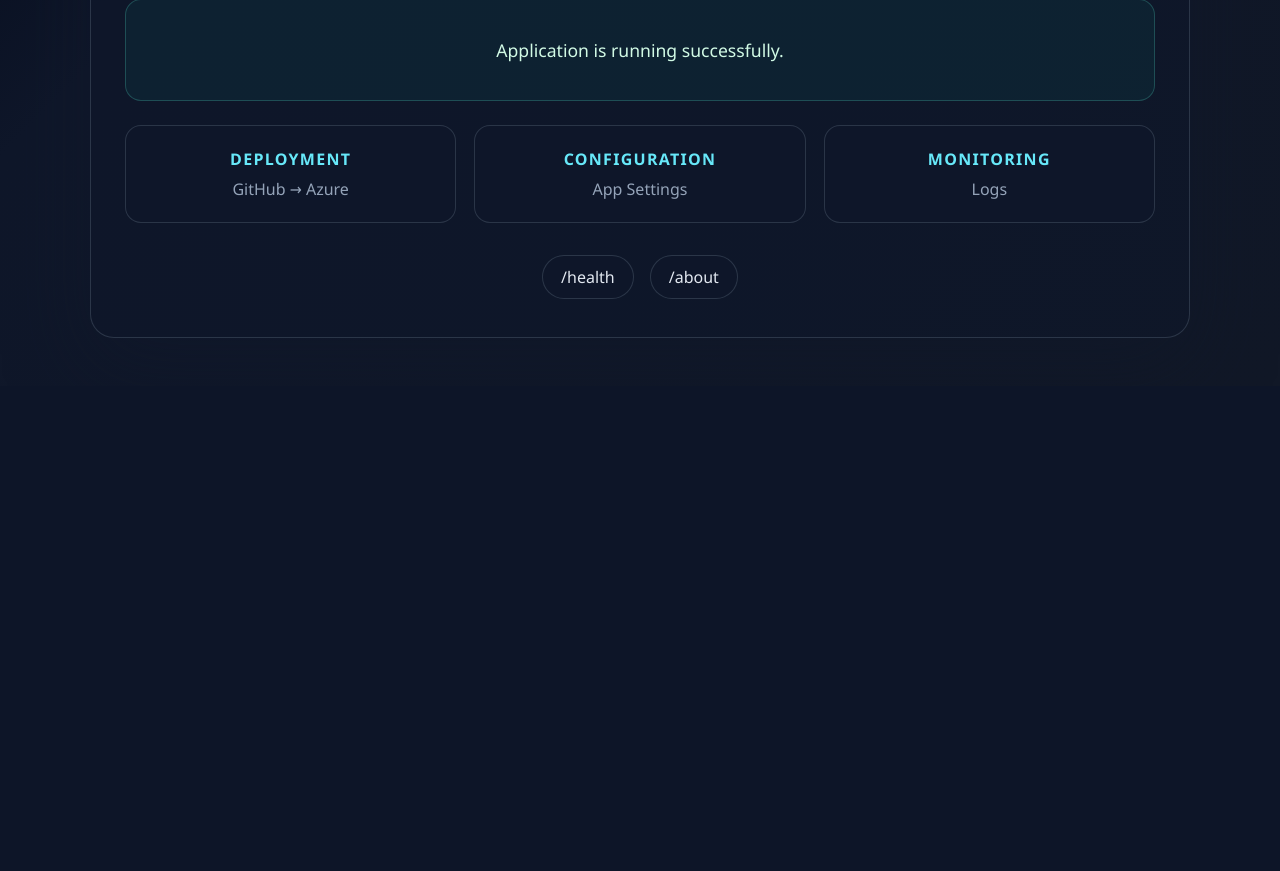
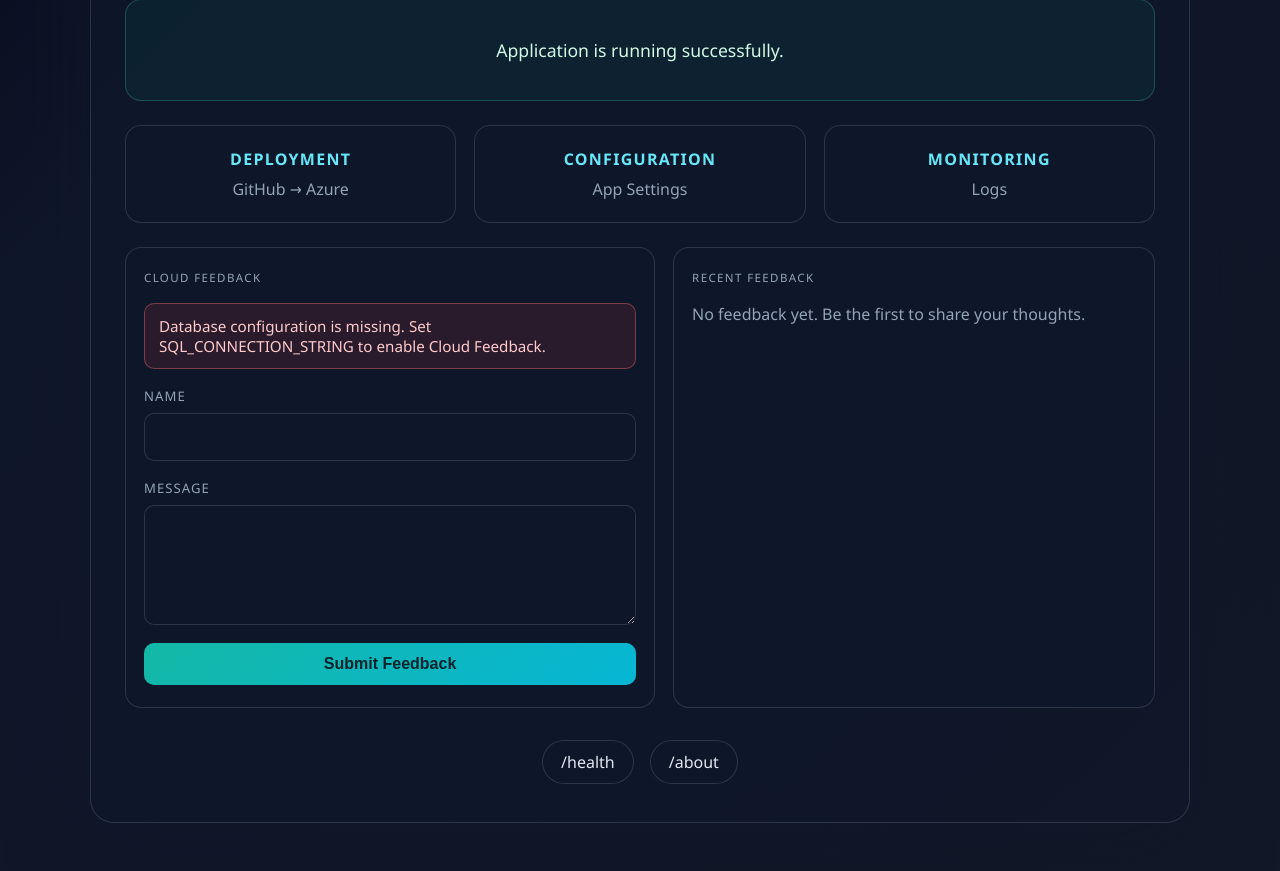
Before and after one commit to DhruvKinger/CloudFundamentals_Series_Video10, a Flask app: page / in a window 1280 px wide. Shown: the part 490-1361 px from the top of the page. Before the commit the page ends 828 px from the top, so only its background shows below. Run offline with Flask 3, Linux system fonts and the light colour scheme.

Commit message:
first commit

```diff
--- a/app.py
+++ b/app.py
@@ -2,9 +2,11 @@ import logging
 import os
 import sys
 
-from flask import Flask, jsonify, render_template, render_template_string
+from flask import Flask, jsonify, redirect, render_template, render_template_string, request, url_for
 
 from flask import __version__ as flask_version
+
+from database import fetch_feedback, save_feedback
 
 
 app = Flask(__name__)
@@ -35,6 +37,18 @@ def home():
         ),
     }
 
+    try:
+        feedback_items = fetch_feedback()
+        feedback_error = None
+    except ValueError as exc:
+        logger.warning("Feedback data unavailable: %s", exc)
+        feedback_items = []
+        feedback_error = "Database configuration is missing. Set SQL_CONNECTION_STRING to enable Cloud Feedback."
+    except Exception as exc:
+        logger.exception("Unable to fetch feedback data")
+        feedback_items = []
+        feedback_error = "We couldn't load feedback right now. Please try again later."
+
     return render_template(
         "index.html",
         app_name="CloudDeploy Dashboard",
@@ -44,7 +58,93 @@ def home():
         message=config["message"],
         platform="Python + Flask",
         hosting="Azure App Service",
+        feedback_items=feedback_items,
+        feedback_error=feedback_error,
+        validation_error=None,
+        form_name="",
+        form_message="",
     )
+
+
+@app.route("/feedback", methods=["POST"])
+def feedback():
+    name = (request.form.get("name") or "").strip()
+    message = (request.form.get("message") or "").strip()
+
+    try:
+        feedback_items = fetch_feedback()
+    except ValueError as exc:
+        logger.warning("Feedback data unavailable: %s", exc)
+        feedback_items = []
+    except Exception:
+        logger.exception("Unable to fetch feedback data")
+        feedback_items = []
+
+    validation_error = None
+    if not name:
+        validation_error = "Name is required."
+    elif len(name) > 100:
+        validation_error = "Name must be 100 characters or less."
+
+    if not message:
+        validation_error = "Message is required."
+    elif len(message) > 500:
+        validation_error = "Message must be 500 characters or less."
+
+    if validation_error:
+        return render_template(
+            "index.html",
+            app_name="CloudDeploy Dashboard",
+            subtitle="From Code to Cloud",
+            environment=get_setting("APP_ENVIRONMENT", "Development"),
+            version=get_setting("APP_VERSION", "1.0"),
+            message=get_setting("APP_MESSAGE", "Application is running successfully."),
+            platform="Python + Flask",
+            hosting="Azure App Service",
+            feedback_items=feedback_items,
+            feedback_error=None,
+            validation_error=validation_error,
+            form_name=name,
+            form_message=message,
+        )
+
+    try:
+        save_feedback(name, message)
+        return redirect(url_for("home"))
+    except ValueError as exc:
+        logger.warning("Feedback submission validation error: %s", exc)
+        return render_template(
+            "index.html",
+            app_name="CloudDeploy Dashboard",
+            subtitle="From Code to Cloud",
+            environment=get_setting("APP_ENVIRONMENT", "Development"),
+            version=get_setting("APP_VERSION", "1.0"),
+            message=get_setting("APP_MESSAGE", "Application is running successfully."),
+            platform="Python + Flask",
+            hosting="Azure App Service",
+            feedback_items=feedback_items,
+            feedback_error=str(exc),
+            validation_error=None,
+            form_name=name,
+            form_message=message,
+        )
+    except Exception:
+        logger.exception("Unable to save feedback data")
+        return render_template(
+            "index.html",
+            app_name="CloudDeploy Dashboard",
+            subtitle="From Code to Cloud",
+            environment=get_setting("APP_ENVIRONMENT", "Development"),
+            version=get_setting("APP_VERSION", "1.0"),
+            message=get_setting("APP_MESSAGE", "Application is running successfully."),
+            platform="Python + Flask",
+            hosting="Azure App Service",
+            feedback_items=feedback_items,
+            feedback_error="We couldn't submit your feedback right now. Please try again later.",
+            validation_error=None,
+            form_name=name,
+            form_message=message,
+        )
 
 
 @app.route("/health")
--- /dev/null
+++ b/database.py
@@ -0,0 +1,83 @@
+import logging
+import os
+
+logger = logging.getLogger(__name__)
+
+
+def _get_pyodbc():
+    try:
+        import pyodbc
+    except ImportError as exc:
+        raise RuntimeError(
+            "pyodbc is not available. Install the SQL Server ODBC driver and dependency first."
+        ) from exc
+
+    return pyodbc
+
+
+def get_connection():
+    connection_string = os.getenv("SQL_CONNECTION_STRING")
+    if not connection_string:
+        raise ValueError("SQL_CONNECTION_STRING is not configured.")
+
+    pyodbc = _get_pyodbc()
+    return pyodbc.connect(connection_string, timeout=30)
+
+
+def fetch_feedback(limit=10):
+    connection = get_connection()
+    cursor = connection.cursor()
+
+    try:
+        cursor.execute(
+            """
+            SELECT TOP (?) Id, Name, Message, CreatedAt
+            FROM Feedback
+            ORDER BY CreatedAt DESC
+            """,
+            limit,
+        )
+        rows = cursor.fetchall()
+        return [
+            {
+                "id": row[0],
+                "name": row[1],
+                "message": row[2],
+                "created_at": row[3],
+            }
+            for row in rows
+        ]
+    finally:
+        cursor.close()
+        connection.close()
+
+
+def save_feedback(name, message):
+    cleaned_name = (name or "").strip()
+    cleaned_message = (message or "").strip()
+
+    if not cleaned_name:
+        raise ValueError("Name is required.")
+
+    if len(cleaned_name) > 100:
+        raise ValueError("Name must be 100 characters or less.")
+
+    if not cleaned_message:
+        raise ValueError("Message is required.")
+
+    if len(cleaned_message) > 500:
+        raise ValueError("Message must be 500 characters or less.")
+
+    connection = get_connection()
+    cursor = connection.cursor()
+
+    try:
+        cursor.execute(
+            "INSERT INTO Feedback (Name, Message) VALUES (?, ?)",
+            cleaned_name,
+            cleaned_message,
+        )
+        connection.commit()
+    finally:
+        cursor.close()
+        connection.close()
--- a/requirements.txt
+++ b/requirements.txt
@@ -1,2 +1,3 @@
 Flask==3.1.0
 gunicorn==23.0.0
+pyodbc==5.2.0
--- a/static/style.css
+++ b/static/style.css
@@ -176,6 +176,121 @@ body {
   font-size: 1rem;
 }
 
+.feedback-section {
+  display: grid;
+  grid-template-columns: 1.1fr 1fr;
+  gap: 18px;
+  margin-bottom: 24px;
+}
+
+.feedback-card {
+  background: rgba(15, 23, 42, 0.85);
+  border: 1px solid var(--border);
+  border-radius: 16px;
+  padding: 22px 18px;
+}
+
+.feedback-card .section-label {
+  margin-bottom: 18px;
+}
+
+.alert {
+  padding: 12px 14px;
+  border-radius: 10px;
+  margin-bottom: 18px;
+  font-size: 0.95rem;
+}
+
+.alert-error {
+  background: rgba(239, 68, 68, 0.12);
+  border: 1px solid rgba(248, 113, 113, 0.4);
+  color: #fecaca;
+}
+
+.feedback-form {
+  display: flex;
+  flex-direction: column;
+  gap: 18px;
+}
+
+.field-group {
+  display: flex;
+  flex-direction: column;
+  gap: 8px;
+}
+
+.field-group label {
+  color: var(--muted);
+  font-size: 0.82rem;
+  letter-spacing: 0.08em;
+  text-transform: uppercase;
+}
+
+.field-group input,
+.field-group textarea {
+  width: 100%;
+  border: 1px solid var(--border);
+  border-radius: 10px;
+  background: rgba(15, 23, 42, 0.75);
+  color: var(--text);
+  padding: 12px 14px;
+  font: inherit;
+}
+
+.field-group textarea {
+  resize: vertical;
+  min-height: 120px;
+}
+
+.feedback-form button {
+  border: none;
+  border-radius: 10px;
+  background: linear-gradient(135deg, #14b8a6, #06b6d4);
+  color: #06232b;
+  font-weight: 700;
+  padding: 12px 18px;
+  cursor: pointer;
+  font-size: 1rem;
+}
+
+.feedback-form button:hover {
+  filter: brightness(1.05);
+}
+
+.feedback-list {
+  display: flex;
+  flex-direction: column;
+  gap: 12px;
+}
+
+.feedback-item {
+  background: rgba(15, 23, 42, 0.7);
+  border: 1px solid var(--border);
+  border-radius: 12px;
+  padding: 12px 14px;
+}
+
+.feedback-head {
+  display: flex;
+  justify-content: space-between;
+  gap: 12px;
+  margin-bottom: 8px;
+  color: var(--primary);
+  font-size: 0.9rem;
+}
+
+.feedback-item p {
+  margin: 0;
+  color: #e2e8f0;
+  line-height: 1.5;
+  word-break: break-word;
+}
+
+.empty-state {
+  margin: 0;
+  color: var(--muted);
+}
+
 .utility-links {
   display: flex;
   justify-content: center;
@@ -207,7 +322,8 @@ body {
   }
 
   .metrics-grid,
-  .feature-grid {
+  .feature-grid,
+  .feedback-section {
     grid-template-columns: 1fr 1fr;
   }
 }
@@ -224,7 +340,8 @@ body {
   }
 
   .metrics-grid,
-  .feature-grid {
+  .feature-grid,
+  .feedback-section {
     grid-template-columns: 1fr;
   }
 }
--- a/templates/index.html
+++ b/templates/index.html
@@ -63,6 +63,54 @@
           </article>
         </section>
 
+        <section class="feedback-section">
+          <div class="feedback-card">
+            <p class="section-label">Cloud Feedback</p>
+
+            {% if validation_error %}
+            <div class="alert alert-error">{{ validation_error }}</div>
+            {% endif %}
+
+            {% if feedback_error %}
+            <div class="alert alert-error">{{ feedback_error }}</div>
+            {% endif %}
+
+            <form method="post" action="/feedback" class="feedback-form">
+              <div class="field-group">
+                <label for="name">Name</label>
+                <input id="name" name="name" type="text" maxlength="100" value="{{ form_name }}" required>
+              </div>
+
+              <div class="field-group">
+                <label for="message">Message</label>
+                <textarea id="message" name="message" maxlength="500" rows="4" required>{{ form_message }}</textarea>
+              </div>
+
+              <button type="submit">Submit Feedback</button>
+            </form>
+          </div>
+
+          <div class="feedback-card">
+            <p class="section-label">Recent Feedback</p>
+
+            {% if feedback_items %}
+              <div class="feedback-list">
+                {% for item in feedback_items %}
+                <article class="feedback-item">
+                  <div class="feedback-head">
+                    <strong>{{ item.name }}</strong>
+                    <span>{{ item.created_at.strftime('%Y-%m-%d %H:%M UTC') if item.created_at else '' }}</span>
+                  </div>
+                  <p>"{{ item.message }}"</p>
+                </article>
+                {% endfor %}
+              </div>
+            {% else %}
+              <p class="empty-state">No feedback yet. Be the first to share your thoughts.</p>
+            {% endif %}
+          </div>
+        </section>
+
         <section class="utility-links">
           <a href="/health">/health</a>
           <a href="/about">/about</a>
```
Also changed, not shown: README.md.
